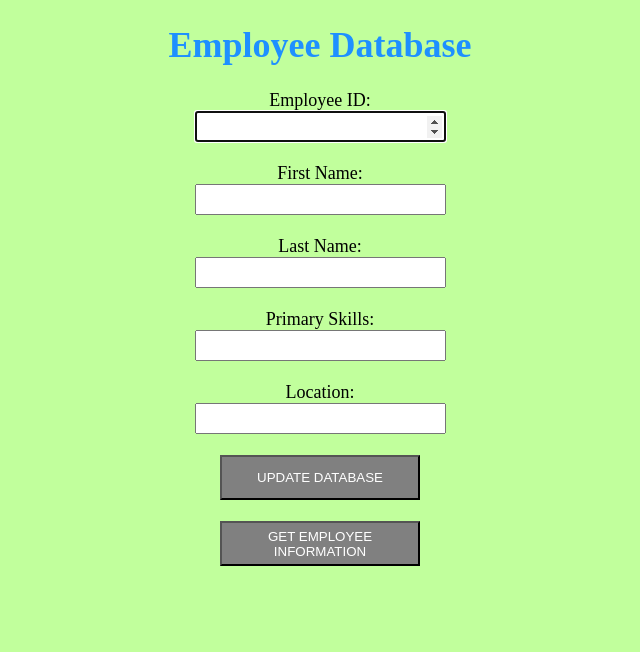
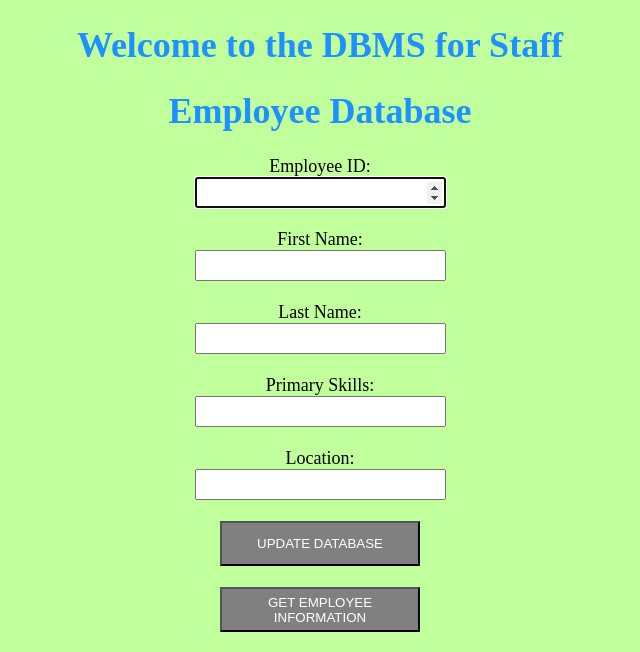
Before and after one commit to 136924222-myseneca/clo835_a2, a Flask app: page / in a window 1280 px wide. Shown: the top 652 px of the page, without its empty margins (320-960 px from the left). Run offline with Flask 2, Linux system fonts and the light colour scheme.

Commit message:
Update addemp.html for v2

```diff
--- a/templates/addemp.html
+++ b/templates/addemp.html
@@ -6,6 +6,7 @@
 <center>
 	<font color="black" size="4" style="font-family: avenir">
 
+		<h1 style="color: DodgerBlue">Welcome to the DBMS for Staff</h1>
 		<h1 style="color: DodgerBlue">Employee Database</h1>
 		<body style="background: {{ color }};" >
 
```
